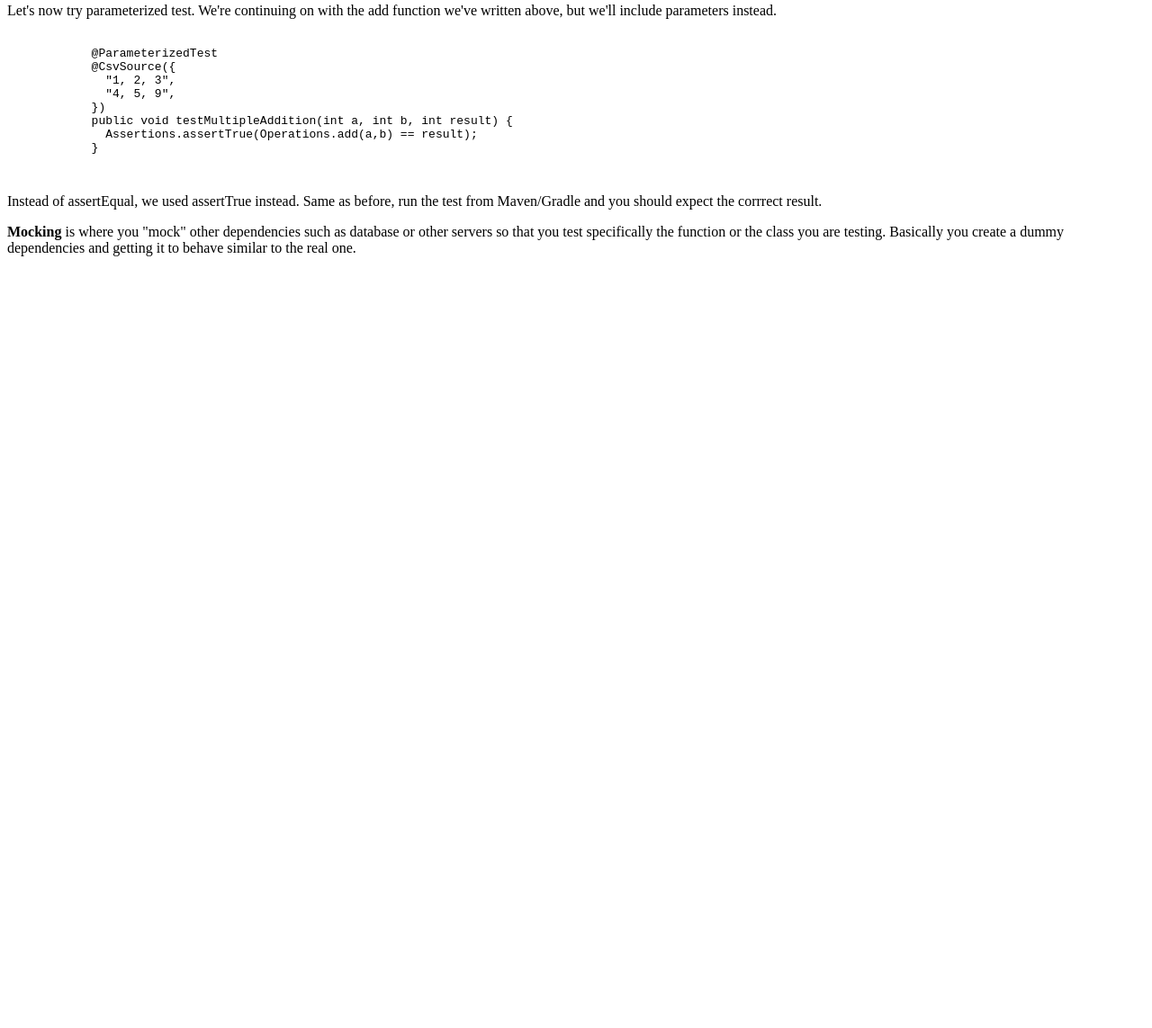
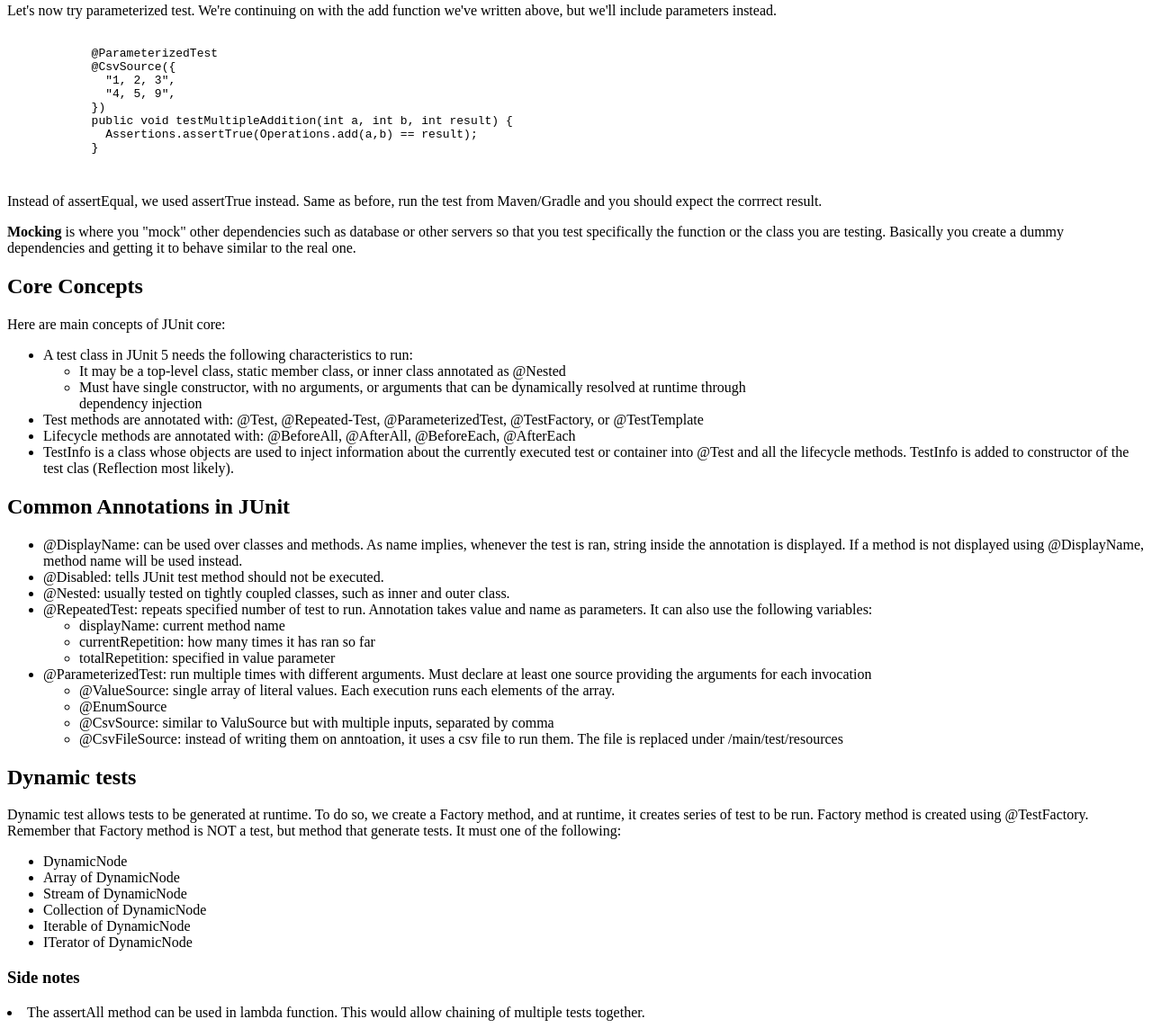
Before and after one commit to Antonio-Kim/cuppajoe, a plain HTML site: page testing/testing.html in a window 1280 px wide. Shown: the part 581-1724 px from the top of the page at 90% size. Before the commit the page ends 882 px from the top, so only its background shows below. Drawn offline with Linux system fonts and the light colour scheme.

Commit message:
add JUnit 5 to testing note

```diff
--- a/testing/testing.html
+++ b/testing/testing.html
@@ -76,6 +76,57 @@
         or the class you are testing. Basically you create a dummy dependencies and getting it to behave similar to the real one.
       </p>
     </section>
+    <section id="junit5">
+      <h1>Core Concepts</h1>
+      Here are main concepts of JUnit core:
+      <ul>
+        <li> A test class in JUnit 5 needs the following characteristics to run:</li>
+          <ul>
+            <li> It may be a top-level class, static member class, or inner class annotated as @Nested</li>
+            <li> Must have single constructor, with no arguments, or arguments that can be dynamically resolved at runtime through </li>
+            dependency injection
+          </ul>
+        <li> Test methods are annotated with: @Test, @Repeated-Test, @ParameterizedTest, @TestFactory, or @TestTemplate</li>
+        <li> Lifecycle methods are annotated with: @BeforeAll, @AfterAll, @BeforeEach, @AfterEach</li>
+        <li> TestInfo is a class whose objects are used to inject information about the currently executed test or container into @Test and all the lifecycle methods.
+          TestInfo is added to constructor of the test clas (Reflection most likely).</li>
+      </ul>
+
+      <h2>Common Annotations in JUnit</h2>
+      <ul>
+        <li> @DisplayName: can be used over classes and methods. As name implies, whenever the test is ran, string inside the annotation is displayed.
+          If a method is not displayed using @DisplayName, method name will be used instead. </li>
+        <li> @Disabled: tells JUnit test method should not be executed. </li>
+        <li> @Nested: usually tested on tightly coupled classes, such as inner and outer class. </li>
+        <li> @RepeatedTest: repeats specified number of test to run. Annotation takes value and name as parameters. It can also use the following variables: </li>
+          <ul>
+            <li> displayName: current method name </li>
+            <li> currentRepetition: how many times it has ran so far </li>
+            <li> totalRepetition: specified in value parameter </li>
+          </ul>
+        <li> @ParameterizedTest: run multiple times with different arguments. Must declare at least one source providing the arguments for each invocation </li>
+          <ul>
+            <li> @ValueSource: single array of literal values. Each execution runs each elements of the array. </li>
+            <li> @EnumSource </li>
+            <li> @CsvSource: similar to ValuSource but with multiple inputs, separated by comma </li>
+            <li> @CsvFileSource: instead of writing them on anntoation, it uses a csv file to run them. The file is replaced under /main/test/resources </li>
+          </ul>
+      </ul>
+
+      <h2>Dynamic tests</h2>
+      Dynamic test allows tests to be generated at runtime. To do so, we create a Factory method, and at runtime, it creates series of test to be run. Factory
+      method is created using @TestFactory. Remember that Factory method is NOT a test, but method that generate tests. It must one of the following:
+      <ul>
+        <li>DynamicNode</li>
+        <li>Array of DynamicNode</li>
+        <li>Stream of DynamicNode</li>
+        <li>Collection of DynamicNode</li>
+        <li>Iterable of DynamicNode</li>
+        <li>ITerator of DynamicNode</li>
+      </ul>
+      <h3>Side notes</h3>
+      <li> The assertAll method can be used in lambda function. This would allow chaining of multiple tests together.
+    </section>
   </main>
 </body>
 </html>
```
Also changed, not shown: index.html (+11 -0 lines), java/java-lang.html (+9 -1 lines).
